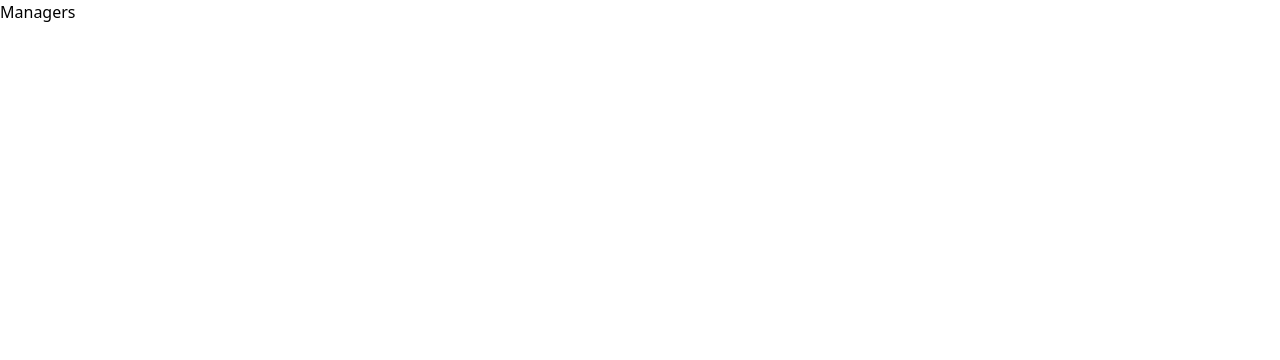
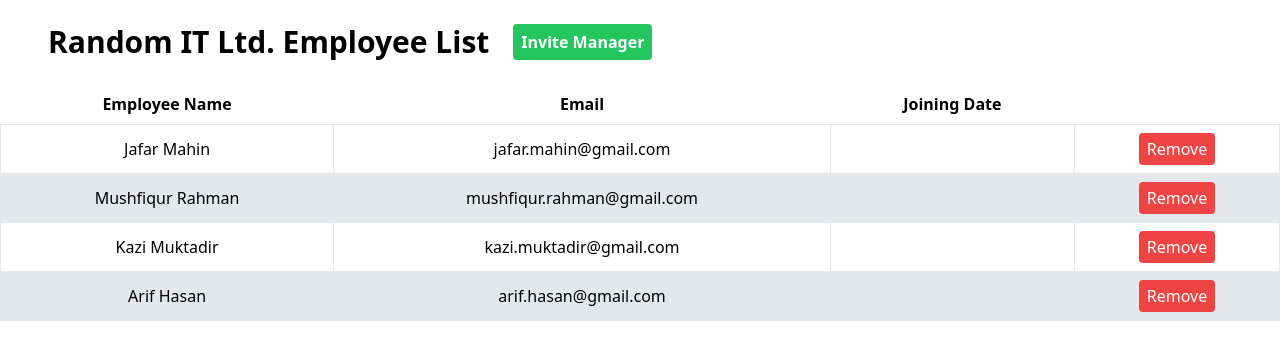
Before and after one commit to rakib3004/catering-service, a React (Vite) app in the folder frontend/: page /managers in a window 1280 px wide. Shown: the top 360 px of the page. Built offline with nearby package versions, Linux system fonts and the light colour scheme.

Commit message:
complete  manager and employee table

```diff
--- a/frontend/src/components/Table.jsx
+++ b/frontend/src/components/Table.jsx
@@ -1,6 +1,6 @@
 import React, { useState } from 'react'
 
-const Table = () => {
+const Table = ({titles, persons}) => {
 
 
 
@@ -18,10 +18,10 @@ const Table = () => {
         <tbody>
           {persons.map((person, index) => (
 
-            <tr key={person.email} className={index % 2 === 0 ? "bg-white" : "bg-gray-200"}>
-              <td className="border px-4 py-2 text-center">{persons.name}</td>
-              <td className="border px-4 py-2 text-center">{per.code}</td>
-              <td className="border px-4 py-2 text-center">{item.price}</td>
+            <tr key={index} className={index % 2 === 0 ? "bg-white" : "bg-gray-200"}>
+              <td className="border px-4 py-2 text-center">{person.name}</td>
+              <td className="border px-4 py-2 text-center">{person.email}</td>
+              <td className="border px-4 py-2 text-center">{person.join}</td>
               <td className="border px-4 py-2 text-center">
                 <button
                   className="bg-red-500 hover:bg-red-700 text-white font-base py-1 px-2 rounded focus:outline-none focus:shadow-outline"
--- a/frontend/src/features/EmployeeList.jsx
+++ b/frontend/src/features/EmployeeList.jsx
@@ -34,10 +34,7 @@ const EmployeeList = () => {
   ];
   return (
     <div>
-      <div className='flex flex-row p-6'>
-        <h1 className='mx-6 text-3xl font-bold'>Paragon Catering Manager List </h1>
-        <button className='bg-green-500 hover:bg-green-700 text-white font-bold py-1 px-2 rounded focus:outline-none focus:shadow-outline'>Invite Employee</button>
-      </div>
+
       <Table titles={titles} persons={employees}/>
     </div>
 
--- a/frontend/src/features/ManagerList.jsx
+++ b/frontend/src/features/ManagerList.jsx
@@ -1,4 +1,5 @@
 import React from 'react'
+import Table from '../components/Table';
 
 const ManagerList = () => {
 
@@ -37,10 +38,6 @@ const ManagerList = () => {
 
   return (
     <div>
-    <div className='flex flex-row p-6'>
-      <h1 className='mx-6 text-3xl font-bold'>Random IT Ltd. Employee List</h1>
-      <button className='bg-green-500 hover:bg-green-700 text-white font-bold py-1 px-2 rounded focus:outline-none focus:shadow-outline'>Invite Employee</button>
-    </div>
     <Table titles={titles} persons={managers}/>
   </div>  )
 }
--- a/frontend/src/pages/Employees.jsx
+++ b/frontend/src/pages/Employees.jsx
@@ -1,8 +1,15 @@
 import React from 'react'
+import EmployeeList from '../features/EmployeeList'
 
 const Employees = () => {
   return (
-    <div>Employees</div>
+    <div>
+        <div className='flex flex-row p-6'>
+        <h1 className='mx-6 text-3xl font-bold'>Paragon Catering Manager List </h1>
+        <button className='bg-green-500 hover:bg-green-700 text-white font-bold py-1 px-2 rounded focus:outline-none focus:shadow-outline'>Invite Employee</button>
+      </div>
+      <EmployeeList/>
+    </div>
   )
 }
 
--- a/frontend/src/pages/Managers.jsx
+++ b/frontend/src/pages/Managers.jsx
@@ -1,8 +1,15 @@
 import React from 'react'
+import ManagerList from '../features/ManagerList'
 
 const Managers = () => {
   return (
-    <div>Managers</div>
+    <div>
+        <div className='flex flex-row p-6'>
+      <h1 className='mx-6 text-3xl font-bold'>Random IT Ltd. Employee List</h1>
+      <button className='bg-green-500 hover:bg-green-700 text-white font-bold py-1 px-2 rounded focus:outline-none focus:shadow-outline'>Invite Manager</button>
+    </div>
+    <ManagerList/>
+    </div>
   )
 }
 
```
Also changed, not shown: frontend/src/routes/root.jsx (+10 -5 lines).
